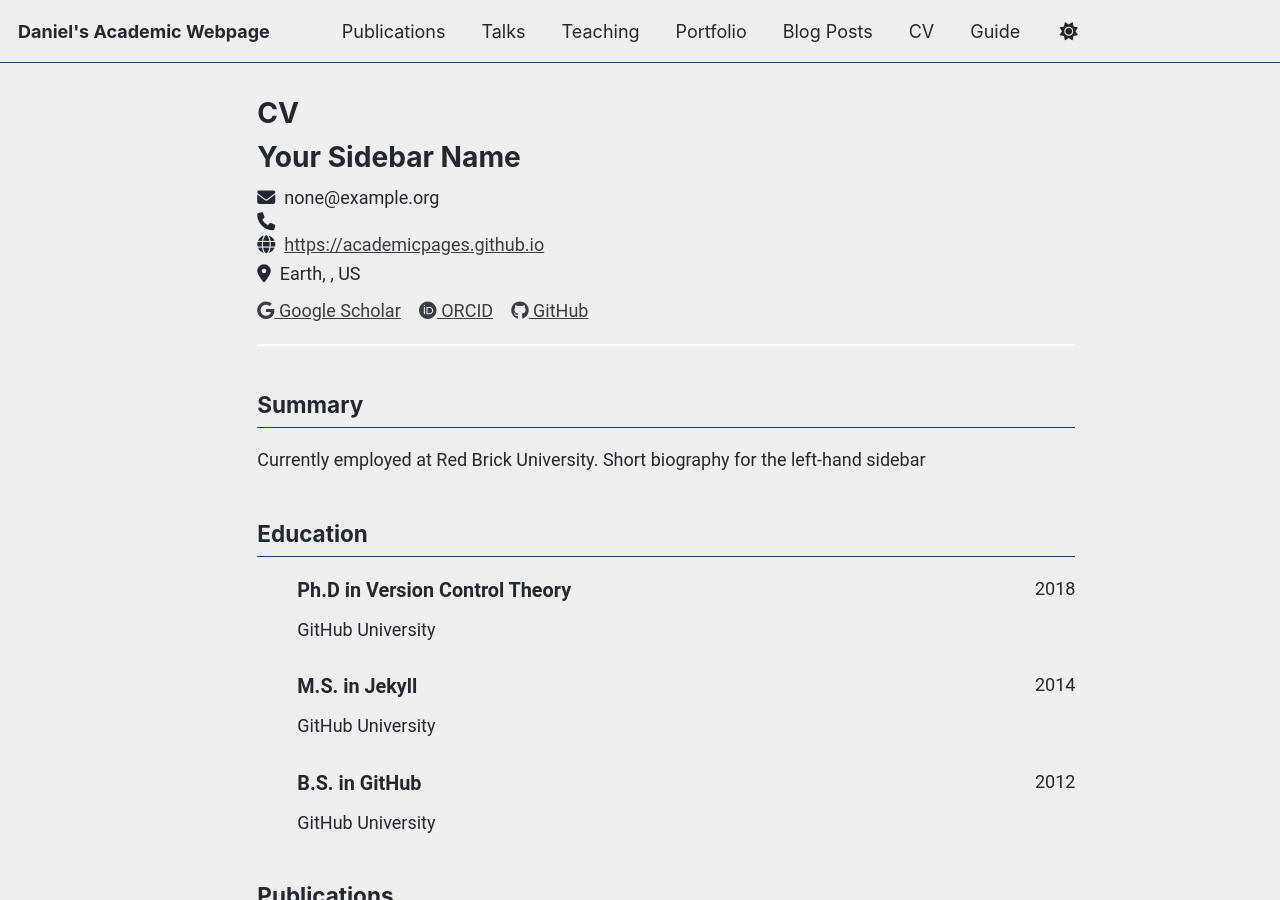
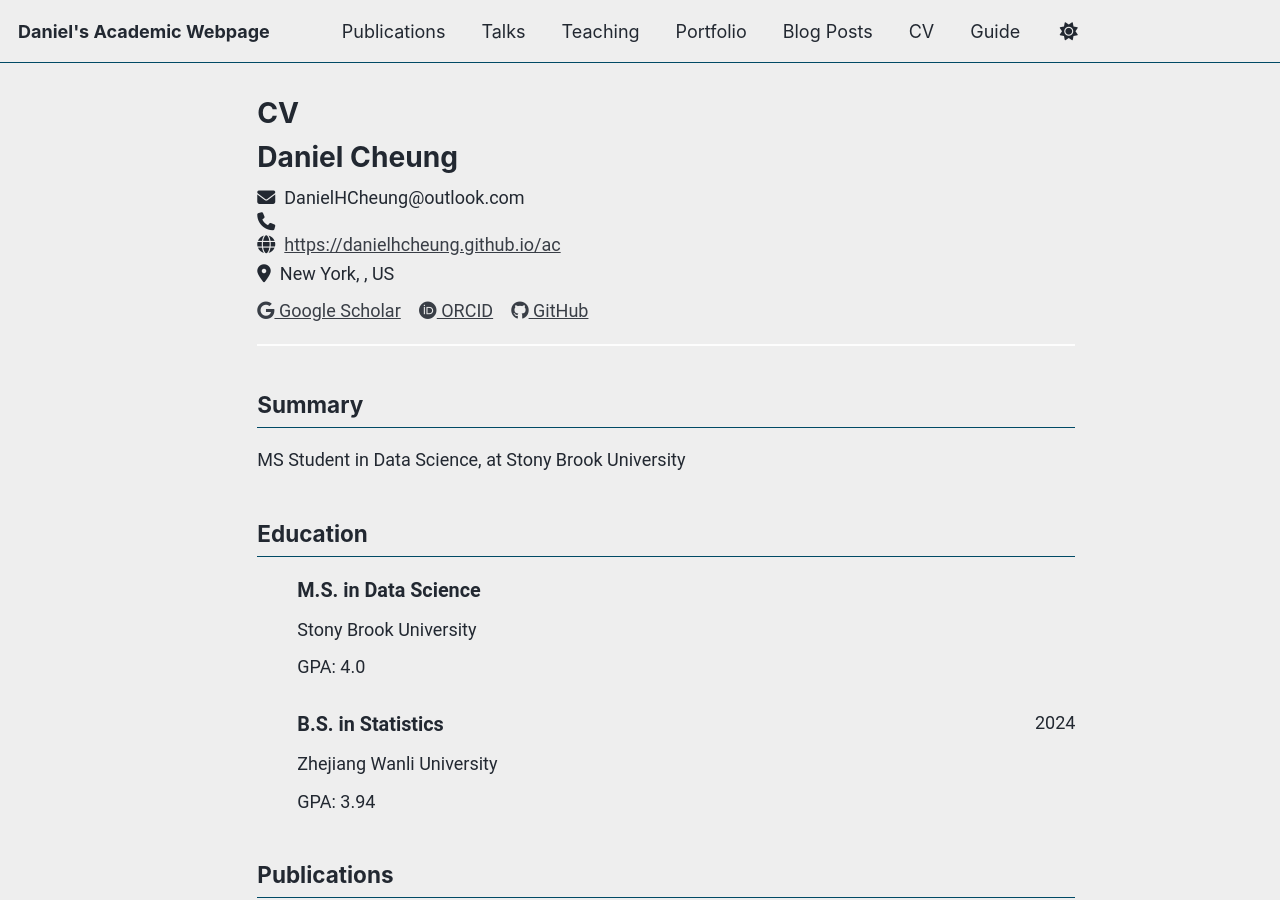
Before and after one commit to DanielHCheung/ac, a Jekyll site: the page built from _pages/cv-json.md, in a window 1280 px wide and 900 px high. Built offline with Jekyll 4.4.1, drawn with Linux system fonts in a browser that asks for light colours; a script bundle is joined from its source files by our own code; library files that are not in the unit come from our copies.

Commit message:
Update CV details and educational background

```diff
--- a/_data/cv.json
+++ b/_data/cv.json
@@ -1,14 +1,14 @@
 {
   "basics": {
-    "name": "Your Sidebar Name",
-    "email": "none@example.org",
+    "name": "Daniel Cheung",
+    "email": "DanielHCheung@outlook.com",
     "phone": "",
-    "website": "https://academicpages.github.io",
-    "summary": "Currently employed at Red Brick University. Short biography for the left-hand sidebar",
+    "website": "https://danielhcheung.github.io/ac",
+    "summary": "MS Student in Data Science, at Stony Brook University",
     "location": {
-      "address": "",
-      "postalCode": "",
-      "city": "Earth",
+      "address": "New York",
+      "postalCode": "NY11790",
+      "city": "New York",
       "countryCode": "US",
       "region": ""
     },
@@ -16,47 +16,38 @@
       {
         "network": "Google Scholar",
         "username": "",
-        "url": "https://scholar.google.com/citations?user=PS_CX0AAAAAJ"
+        "url": ""
       },
       {
         "network": "ORCID",
         "username": "",
-        "url": "https://orcid.org/yourorcidurl"
+        "url": ""
       },
       {
         "network": "GitHub",
-        "username": "academicpages",
-        "url": "https://github.com/academicpages"
+        "username": "danielhcheung",
+        "url": "https://github.com/danielhcheung"
       }
     ]
   },
   "work": [],
   "education": [
     {
-      "institution": "GitHub University",
-      "area": "Ph.D in Version Control Theory",
+      "institution": "Stony Brook University",
+      "area": "M.S. in Data Science",
       "studyType": "",
-      "startDate": "",
-      "endDate": "2018",
-      "gpa": null,
+      "startDate": "2025",
+      "endDate": "",
+      "gpa": 4.0,
       "courses": []
     },
     {
-      "institution": "GitHub University",
-      "area": "M.S. in Jekyll",
+      "institution": "Zhejiang Wanli University",
+      "area": "B.S. in Statistics",
       "studyType": "",
-      "startDate": "",
-      "endDate": "2014",
-      "gpa": null,
-      "courses": []
-    },
-    {
-      "institution": "GitHub University",
-      "area": "B.S. in GitHub",
-      "studyType": "",
-      "startDate": "",
-      "endDate": "2012",
-      "gpa": null,
+      "startDate": "2020",
+      "endDate": "2024",
+      "gpa": 3.94,
       "courses": []
     }
   ],
```
